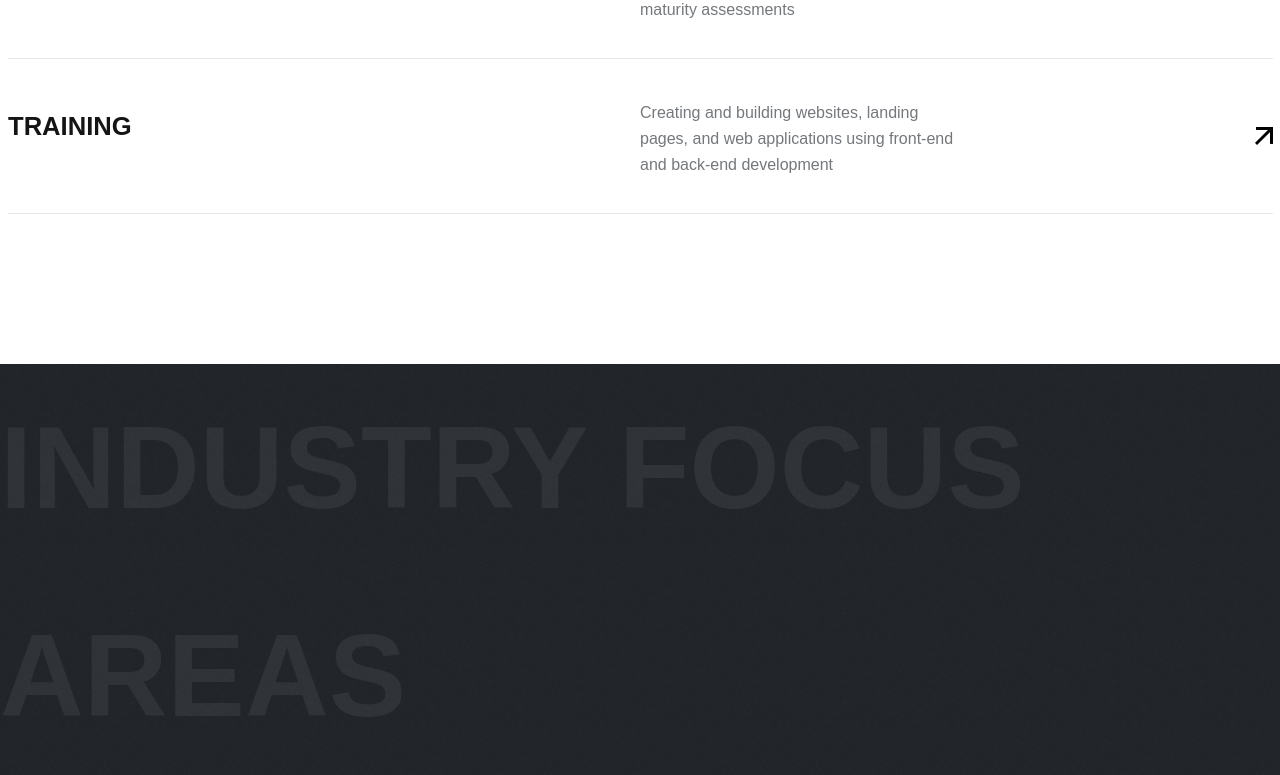
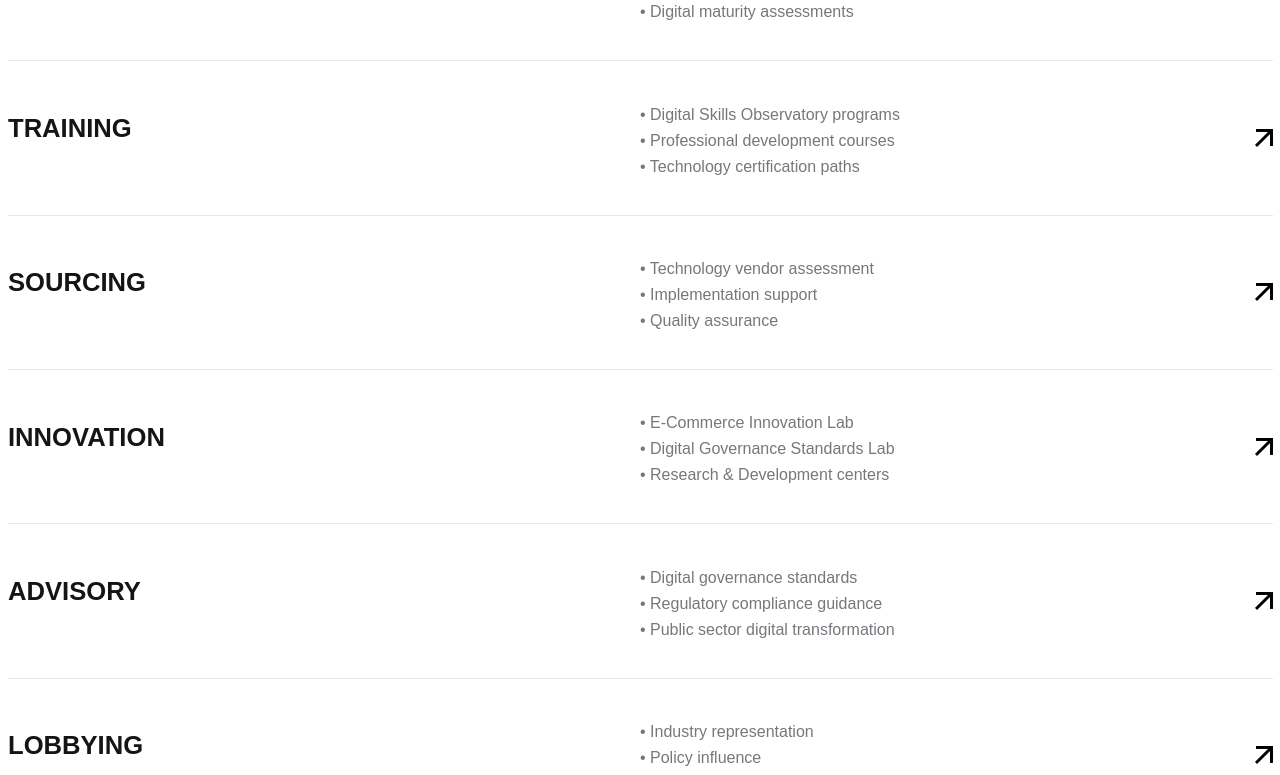
Before and after one commit to Donaldmag/digital_cameroon, a Nuxt app: page / in a window 1280 px wide. Shown: the part 3340-4115 px from the top of the page. Built offline with nearby package versions, Linux system fonts and the light colour scheme.

Commit message:
update services

```diff
--- a/assets/data/data.js
+++ b/assets/data/data.js
@@ -1,28 +1,60 @@
 export const logoIcons = [
-    { id: 1, link: '#', imgUrl: '/images/brand/01.png', altTxt:''},
-    { id: 2, link: '#', imgUrl: '/images/brand/02.png', altTxt:''},
-    { id: 3, link: '#', imgUrl: '/images/brand/03.png', altTxt:''},
-    { id: 4, link: '#', imgUrl: '/images/brand/04.png', altTxt:''},
-    { id: 5, link: '#', imgUrl: '/images/brand/05.png', altTxt:''},
-    { id: 6, link: '#', imgUrl: '/images/brand/06.png', altTxt:''},
+  { id: 1, link: "#", imgUrl: "/images/brand/01.png", altTxt: "" },
+  { id: 2, link: "#", imgUrl: "/images/brand/02.png", altTxt: "" },
+  { id: 3, link: "#", imgUrl: "/images/brand/03.png", altTxt: "" },
+  { id: 4, link: "#", imgUrl: "/images/brand/04.png", altTxt: "" },
+  { id: 5, link: "#", imgUrl: "/images/brand/05.png", altTxt: "" },
+  { id: 6, link: "#", imgUrl: "/images/brand/06.png", altTxt: "" },
 ];
 
 export const servicesList = [
   {
     id: 1,
     name: "Consulting",
-    link: "/services/web-design",
+    link: "",
     imgUrl: "/images/product/15.jpg",
     description:
-      "• Strategic digital transformation guidance • Technology adoption frameworks • Digital maturity assessments",
+      "• Strategic digital transformation guidance <br> • Technology adoption frameworks <br> • Digital maturity assessments",
   },
   {
     id: 2,
     name: "Training",
-    link: "/services/web-design",
+    link: "",
     imgUrl: "/images/product/15.jpg",
     description:
-      "Creating and building websites, landing pages, and web applications using front-end and back-end development",
+      "• Digital Skills Observatory programs <br> • Professional development courses <br> • Technology certification paths",
+  },
+  {
+    id: 3,
+    name: "Sourcing",
+    link: "",
+    imgUrl: "/images/product/15.jpg",
+    description:
+      "• Technology vendor assessment <br> • Implementation support <br> • Quality assurance",
+  },
+  {
+    id: 4,
+    name: "Innovation",
+    link: "",
+    imgUrl: "/images/product/15.jpg",
+    description:
+    "• E-Commerce Innovation Lab <br> • Digital Governance Standards Lab <br> • Research & Development centers "
+  },
+  {
+    id: 5,
+    name: "Advisory",
+    link: "",
+    imgUrl: "/images/product/15.jpg",
+    description:
+    "• Digital governance standards <br> • Regulatory compliance guidance <br> • Public sector digital transformation ",
+  },
+  {
+    id: 6,
+    name: "Lobbying",
+    link: "",
+    imgUrl: "/images/product/15.jpg",
+    description:
+    "• Industry representation <br> • Policy influence <br> • Stakeholder engagement",
   },
 ];
 
@@ -113,22 +145,22 @@ export const achievementsList = [
     id: 3,
     title: "Educational Impact",
     desc: "• 1,500 training courses distributed <br> • AI guide for public servants development <br> • Index of Digital Usage (in progress)",
-    icon: "/images/working-process/icon/03.png"
+    icon: "/images/working-process/icon/03.png",
   },
   {
     id: 4,
     title: "Community Initiatives",
     desc: "• Tech BBQ in Douala <br> • Creation of a community dedicated to e-commerce named “E-Cammerce“",
-    icon: "/images/working-process/icon/04.png"
+    icon: "/images/working-process/icon/04.png",
   },
 ];
 
 export const testimonialsData = [
   {
-    id:1,
-    author:'Franklin Epape',
-    authorTitle:'ADN Canada',
-    desc:"Our 2024 partnership with DigitalCameroon has redefined diaspora engagement in Africa's digital transformation creating a blueprint for diaspora-led change.",
-    imgUrl:'/images/about/04.jpg'
-  }
+    id: 1,
+    author: "Franklin Epape",
+    authorTitle: "ADN Canada",
+    desc: "Our 2024 partnership with DigitalCameroon has redefined diaspora engagement in Africa's digital transformation creating a blueprint for diaspora-led change.",
+    imgUrl: "/images/about/04.jpg",
+  },
 ];
--- a/components/Home/About.vue
+++ b/components/Home/About.vue
@@ -15,8 +15,8 @@
                                     :button-link="'about'"
                                     :button-style="'styleSix'"
                                 /> -->
-                                <a href="javascript:void(0)" @click="navigateTo('/about-us')" class="learn-more-btn">More About Us <i
-                                    class="fa-solid fa-arrow-up-right"></i></a>
+                                <button @click="navigateTo('/about-us')" class="learn-more-btn">More About Us <i
+                                    class="fa-solid fa-arrow-up-right"></i></button>
                             </p>
                         </div>
 
--- a/components/Home/Services.vue
+++ b/components/Home/Services.vue
@@ -18,8 +18,7 @@
                                         <h3>{{ service.name }}</h3>
                                     </div>
                                     <div class="list-info col-md-3">
-                                        <p class="disc">
-                                            {{ service.description }}
+                                        <p v-html="service.description" class="disc">
                                         </p>
                                     </div>
                                     <div class="button-area">
@@ -44,7 +43,6 @@
 const props = defineProps({
     servicesList : { type: Array, required: true },
 });
-console.log('props is', props.servicesList);
 </script>
 
 <style scoped>
```
